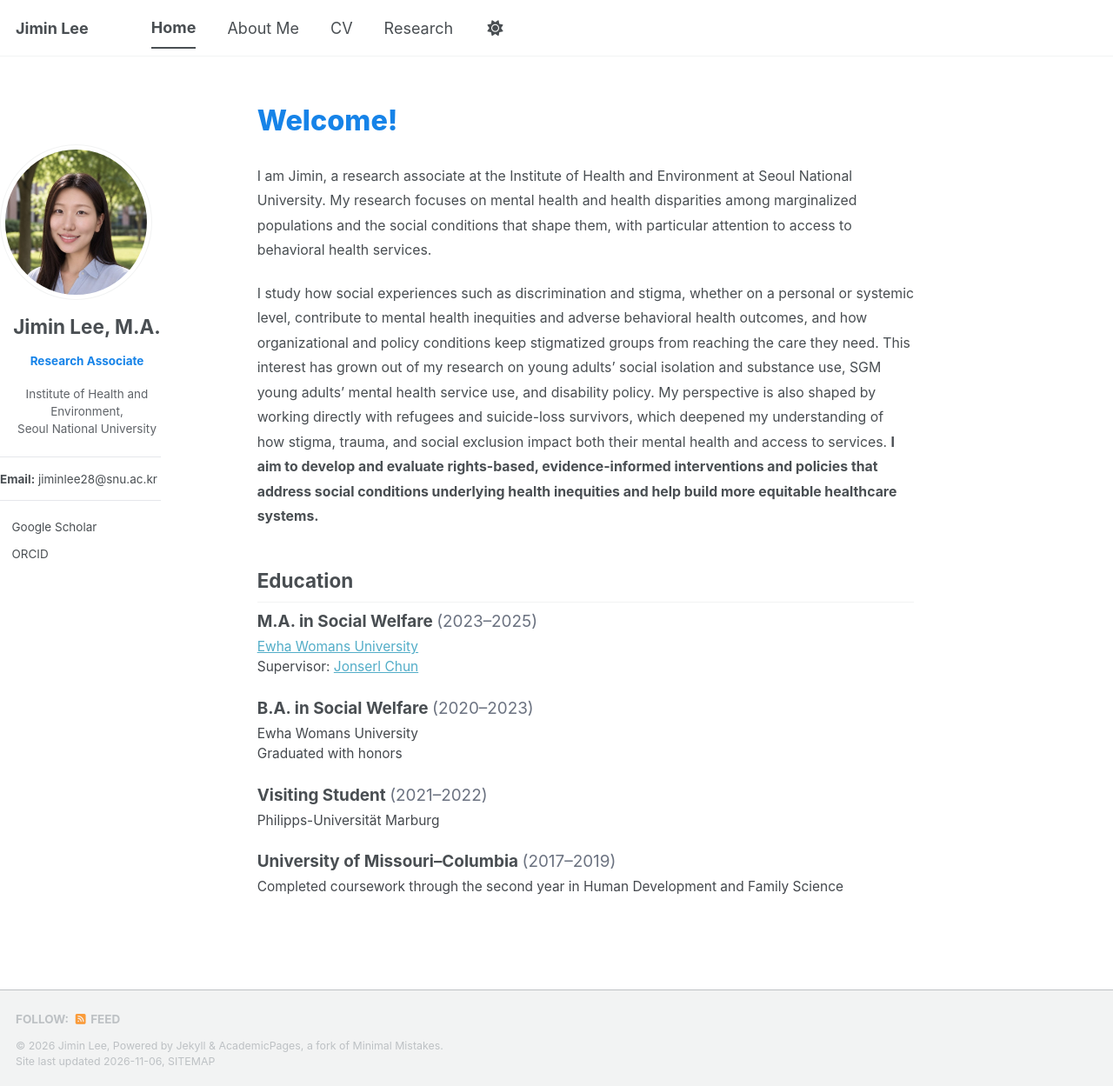
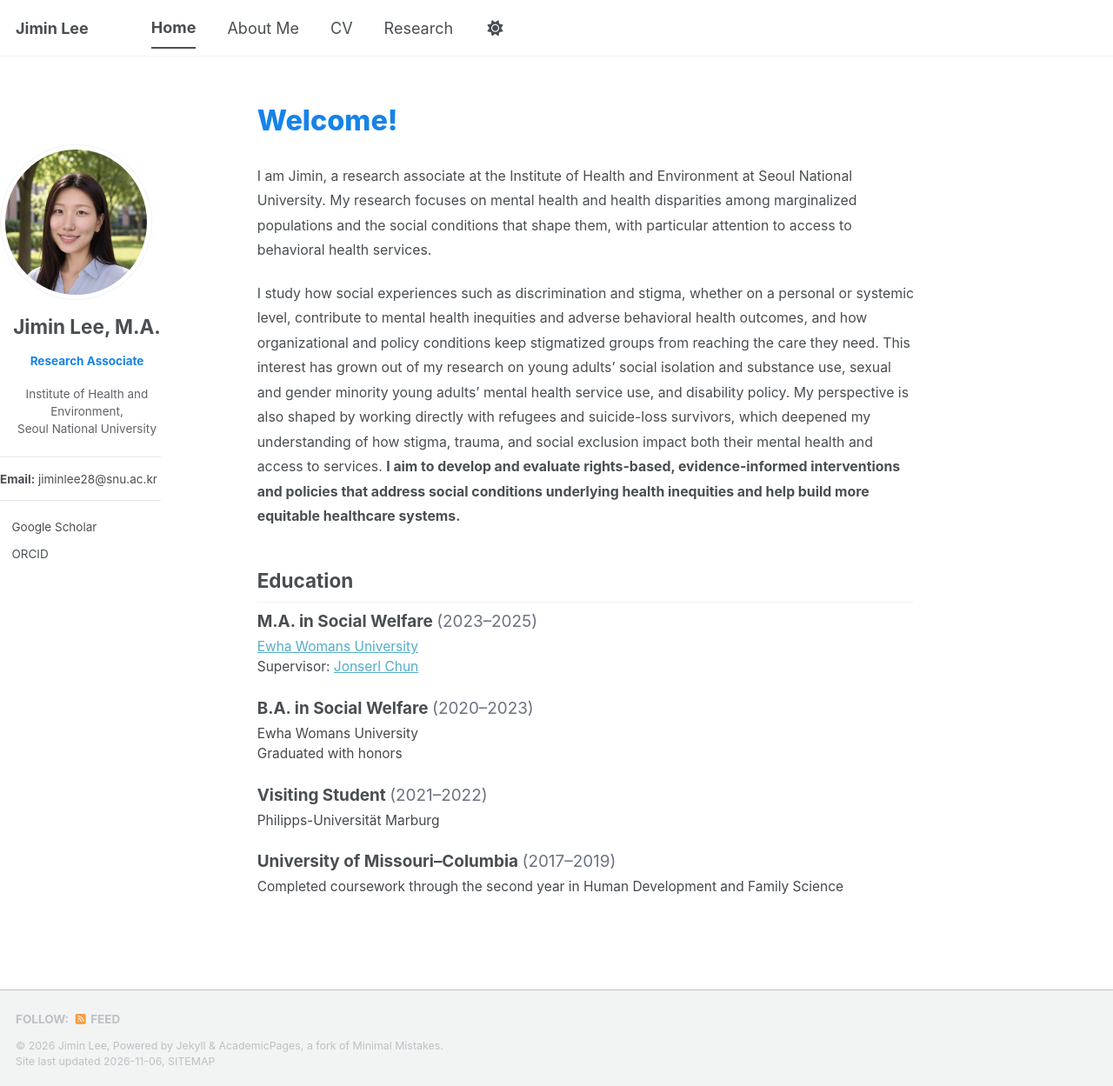
Before and after one commit to jiminlee-research/jiminlee-research.github.io, a Jekyll site: the page built from _pages/about.md, in a window 1280 px wide and 1249 px high. Shown: the whole window at 87% size. Built offline with Jekyll 4.4.1, drawn with Linux system fonts in a browser that asks for light colours; a style sheet for code colours, icons or effects is not loaded.

Commit message:
Spell out SGM on About page
Co-Authored-By: Claude Opus 5.5 <noreply@anthropic.com>
Claude-Session: https://claude.ai/code/session_01PcjxNfDHwsJtJ6agebrJHV

```diff
--- a/_pages/about.md
+++ b/_pages/about.md
@@ -35,7 +35,7 @@ author_profile: true
 
 I am Jimin, a research associate at the Institute of Health and Environment at Seoul National University. My research focuses on mental health and health disparities among marginalized populations and the social conditions that shape them, with particular attention to access to behavioral health services.
 
-I study how social experiences such as discrimination and stigma, whether on a personal or systemic level, contribute to mental health inequities and adverse behavioral health outcomes, and how organizational and policy conditions keep stigmatized groups from reaching the care they need. This interest has grown out of my research on young adults' social isolation and substance use, SGM young adults' mental health service use, and disability policy. My perspective is also shaped by working directly with refugees and suicide-loss survivors, which deepened my understanding of how stigma, trauma, and social exclusion impact both their mental health and access to services. **I aim to develop and evaluate rights-based, evidence-informed interventions and policies that address social conditions underlying health inequities and help build more equitable healthcare systems.**
+I study how social experiences such as discrimination and stigma, whether on a personal or systemic level, contribute to mental health inequities and adverse behavioral health outcomes, and how organizational and policy conditions keep stigmatized groups from reaching the care they need. This interest has grown out of my research on young adults' social isolation and substance use, sexual and gender minority young adults' mental health service use, and disability policy. My perspective is also shaped by working directly with refugees and suicide-loss survivors, which deepened my understanding of how stigma, trauma, and social exclusion impact both their mental health and access to services. **I aim to develop and evaluate rights-based, evidence-informed interventions and policies that address social conditions underlying health inequities and help build more equitable healthcare systems.**
 
 ## Education
 
```
